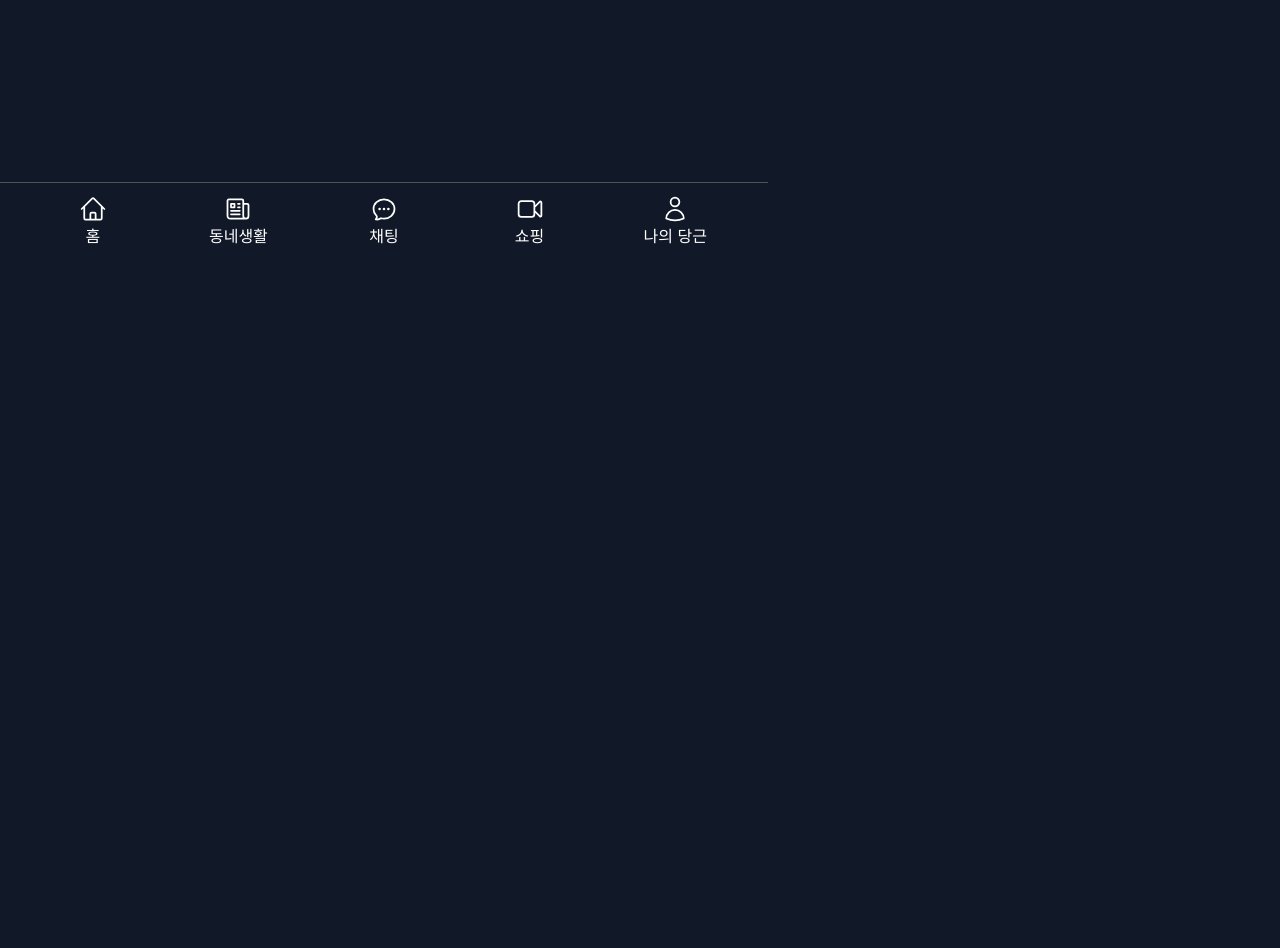
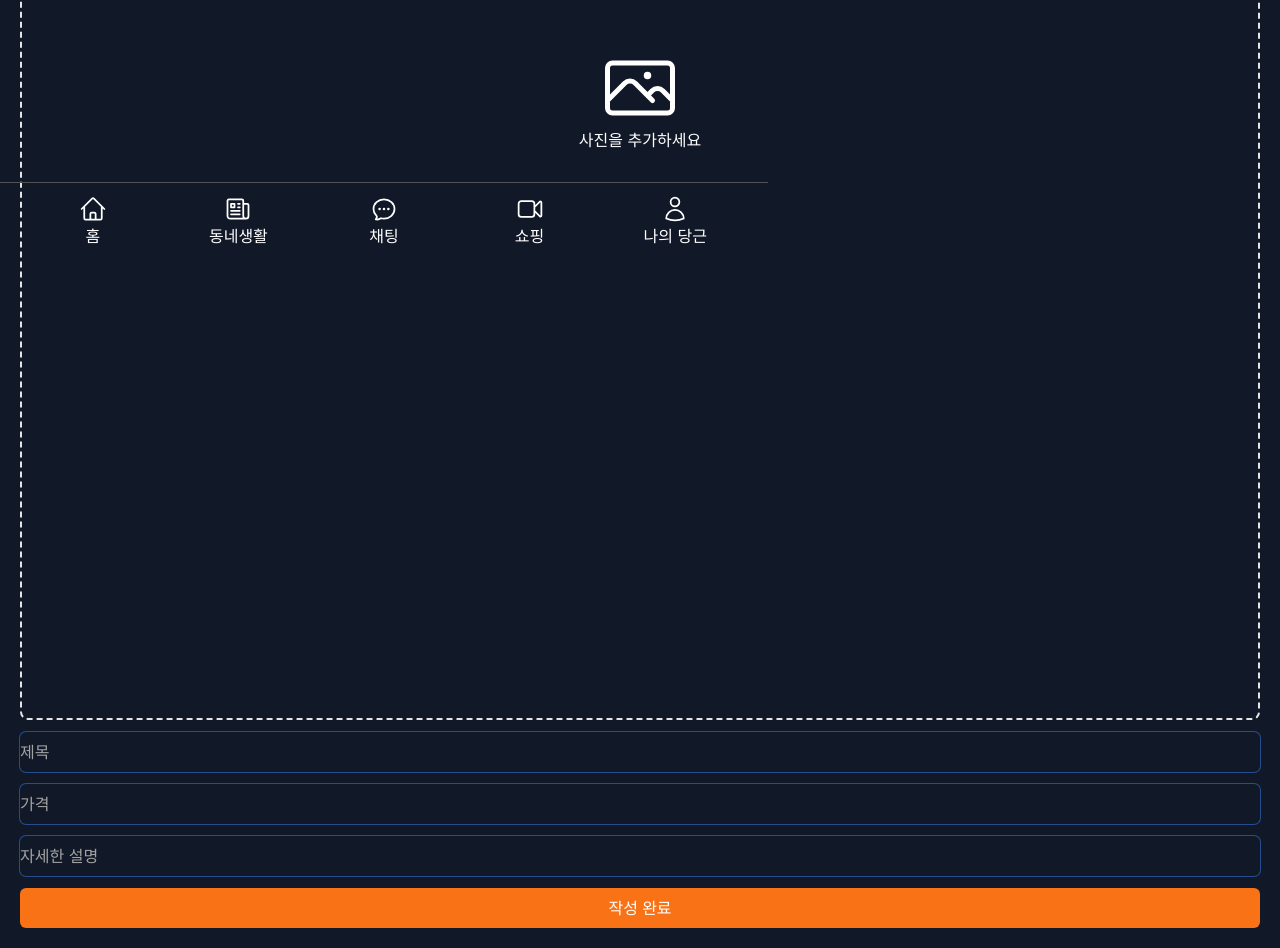
Before and after one commit to mintonofall/carrot-market-reloaded, a Next.js app: page /products/add in a window 1280 px wide. Shown: the part 540-1488 px from the top of the page. Before the commit the page ends 800 px from the top, so only its background shows below. Built offline with nearby package versions, Linux system fonts and the light colour scheme.

Commit message:
제품 추가 페이지 업데이트

```diff
--- a/app/(tabs)/products/add/page.tsx
+++ b/app/(tabs)/products/add/page.tsx
@@ -1,3 +1,38 @@
+"use client";
+import { PhotoIcon } from "@heroicons/react/24/outline";
+import FormInput from "@/components/FormInput";
+import FormButton from "@/components/form-btn";
 export default function AddProduct() {
-  return <h1>Add Product</h1>;
+  const onImageChange = async (event: React.ChangeEvent<HTMLInputElement>) => {
+    console.log("event", event);
+    const {
+      target: { files },
+    } = event;
+  };
+  console.log();
+
+  return (
+    <div>
+      <form className="flex flex-col gap-3 p-5">
+        <label
+          htmlFor="photo"
+          className="border-2 aspect-square flex justify-center items-center flex-col border-dashed border-neutral-200 rounded-lg cursor-pointer"
+        >
+          <PhotoIcon className="size-20"></PhotoIcon>
+          <div>사진을 추가하세요</div>
+        </label>
+        <input
+          onChange={onImageChange}
+          type="file"
+          id="photo"
+          name="photo"
+          className="hidden"
+        />
+        <FormInput name="title" placeholder="제목" type="text" />
+        <FormInput name="price" type="number" placeholder="가격" />
+        <FormInput name="description" type="text" placeholder="자세한 설명" />
+        <FormButton text="작성 완료" />
+      </form>
+    </div>
+  );
 }
```
